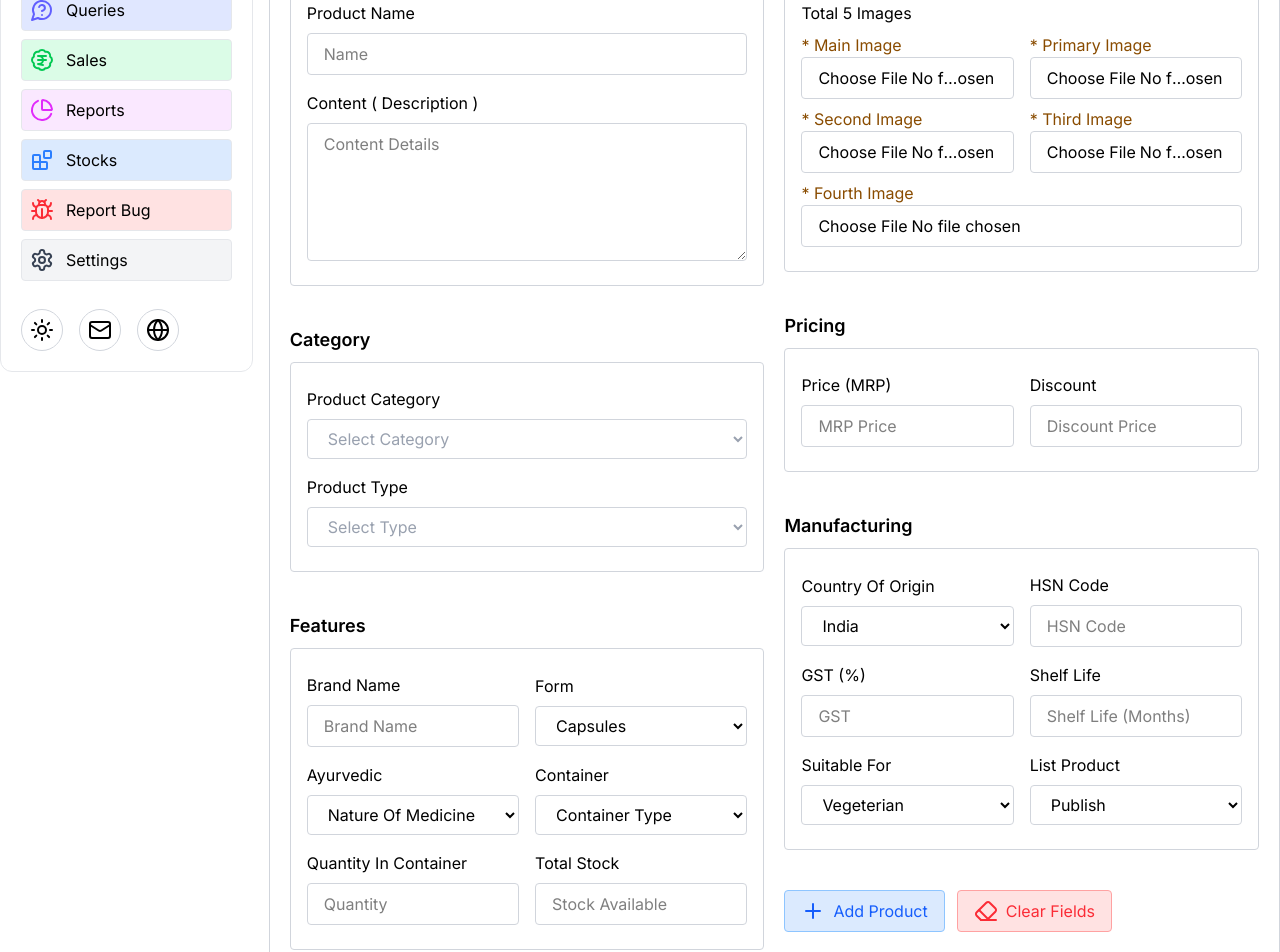
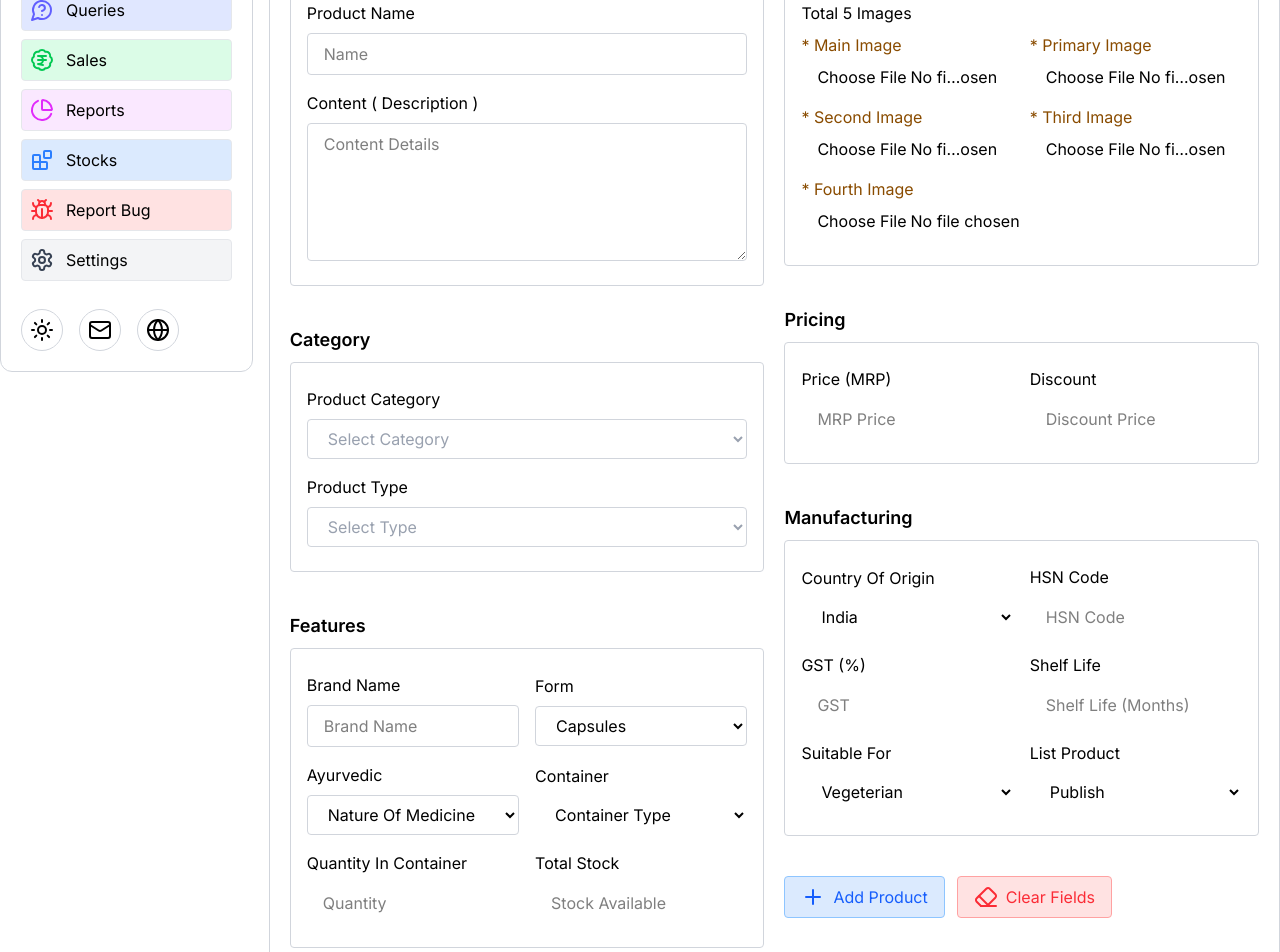
Before and after one commit to Gaurav-Neritic/Neritics_Dashboard, a Next.js app: page /addProduct in a window 1280 px wide. Shown: the part 340-1292 px from the top of the page. Built offline with nearby package versions, Linux system fonts and the light colour scheme.

Commit message:
update tailwindCss color and borderColor variable

```diff
--- a/src/app/(pages)/addProduct/page.tsx
+++ b/src/app/(pages)/addProduct/page.tsx
@@ -122,7 +122,7 @@ const AddProduct = () => {
               <h2 className="text-lg font-semibold antialiased">Description</h2>
             </div>
 
-            <div className="border rounded border-gray-300 dark:border-neutral-600 p-4">
+            <div className="border rounded border-lightBorder dark:border-darkBorder  p-4">
               <div>
                 <div className="w-full py-2">
                   <label className="mb-2">Product Name</label>
@@ -134,7 +134,7 @@ const AddProduct = () => {
                     onChange={(e) => {
                       setTitle(e.target.value);
                     }}
-                    className="block w-full border border-gray-300 outline-none focus:outline-0 px-4 py-2 mt-2 rounded dark:border-neutral-600"
+                    className="block w-full border border-lightBorder dark:border-darkBorder outline-none focus:outline-0 px-4 py-2 mt-2 rounded "
                   />
                 </div>
 
@@ -148,7 +148,7 @@ const AddProduct = () => {
                     onChange={(e) => {
                       setDescription(e.target.value);
                     }}
-                    className="block w-full border border-gray-300 outline-none focus:outline-0 px-4 py-2 mt-2 rounded dark:border-neutral-600"
+                    className="block w-full border border-lightBorder dark:border-darkBorder  outline-none focus:outline-0 px-4 py-2 mt-2 rounded "
                   />
                 </div>
               </div>
@@ -161,7 +161,7 @@ const AddProduct = () => {
               <h2 className="text-lg font-semibold antialiased">Category</h2>
             </div>
 
-            <div className="border dark:border-neutral-600 rounded border-gray-300 p-4 ">
+            <div className="border  rounded border-lightBorder dark:border-darkBorder  p-4 ">
               <div>
                 <div className="w-full py-2">
                   <label>Product Category</label>
@@ -170,7 +170,7 @@ const AddProduct = () => {
                       setCategory(e.target.value);
                     }}
                     required
-                    className="block w-full border border-gray-300 outline-none focus:outline-0 px-4 py-2 rounded text-gray-400 mt-2 dark:border-neutral-600"
+                    className="block w-full border border-lightBorder dark:border-darkBorder  outline-none focus:outline-0 px-4 py-2 rounded text-gray-400 mt-2"
                   >
                     <option>Select Category</option>
                     <option>Category 2</option>
@@ -186,7 +186,7 @@ const AddProduct = () => {
                       setType(e.target.value);
                     }}
                     required
-                    className="block w-full border border-gray-300 outline-none focus:outline-0 px-4 py-2 rounded text-gray-400 mt-2 dark:border-neutral-600"
+                    className="block w-full border border-lightBorder dark:border-darkBorder outline-none focus:outline-0 px-4 py-2 rounded text-gray-400 mt-2"
                   >
                     <option>Select Type</option>
                     <option>Type 2</option>
@@ -204,7 +204,7 @@ const AddProduct = () => {
               <h2 className="text-lg font-semibold antialiased">Features</h2>
             </div>
 
-            <div className="border rounded border-gray-300 p-4 dark:border-neutral-600">
+            <div className="border rounded border-lightBorder dark:border-darkBorder  p-4 ">
               <div>
                 <div className="w-full py-2">
                   <div className="grid grid-cols-2 gap-4 place-items-center ">
@@ -218,7 +218,7 @@ const AddProduct = () => {
                           setBrandName(e.target.value);
                         }}
                         placeholder="Brand Name"
-                        className="w-full border border-gray-300 outline-none focus:outline-0 px-4 py-2 rounded mt-2 dark:border-neutral-600 "
+                        className="w-full border border-lightBorder dark:border-darkBorder  outline-none focus:outline-0 px-4 py-2 rounded mt-2"
                       />
                     </div>
 
@@ -230,7 +230,7 @@ const AddProduct = () => {
                         onChange={(e) => {
                           setForm(e.target.value);
                         }}
-                        className=" w-full border border-gray-300 outline-none focus:outline-0 px-4 py-2 rounded mt-2 dark:border-neutral-600"
+                        className=" w-full border border-lightBorder dark:border-darkBorder  outline-none focus:outline-0 px-4 py-2 rounded mt-2 "
                       >
                         <option>Capsules</option>
                         <option>Oil</option>
@@ -246,7 +246,7 @@ const AddProduct = () => {
                         onChange={(e: any) => {
                           setIsAyurvedic(e.target.value);
                         }}
-                        className=" w-full border border-gray-300 outline-none focus:outline-0 px-4 py-2 rounded mt-2 dark:border-neutral-600"
+                        className=" w-full border border-lightBorder dark:border-darkBorder outline-none focus:outline-0 px-4 py-2 rounded mt-2"
                       >
                         <option>Nature Of Medicine</option>
                         <option>True</option>
@@ -262,7 +262,7 @@ const AddProduct = () => {
                         onChange={(e) => {
                           setContainer(e.target.value);
                         }}
-                        className=" w-full border border-gray-300 outline-none focus:outline-0 px-4 py-2 rounded mt-2 dark:border-neutral-600"
+                        className=" w-full border-lightBorder dark:border-darkBorder  outline-none focus:outline-0 px-4 py-2 rounded mt-2 "
                       >
                         <option>Container Type</option>
                         <option>Bottle</option>
@@ -280,7 +280,7 @@ const AddProduct = () => {
                           setQuantity(e.target.value);
                         }}
                         placeholder="Quantity"
-                        className="w-full border border-gray-300 outline-none focus:outline-0 px-4 py-2 rounded mt-2 dark:border-neutral-600 "
+                        className="w-full border-lightBorder dark:border-darkBorder  outline-none focus:outline-0 px-4 py-2 rounded mt-2  "
                       />
                     </div>
 
@@ -295,7 +295,7 @@ const AddProduct = () => {
                           setStock(e.target.value);
                         }}
                         placeholder="Stock Available"
-                        className="w-full border border-gray-300 outline-none focus:outline-0 px-4 py-2 rounded mt-2 dark:border-neutral-600 "
+                        className="w-full border-lightBorder dark:border-darkBorder  outline-none focus:outline-0 px-4 py-2 rounded mt-2  "
                       />
                     </div>
                   </div>
@@ -313,7 +313,7 @@ const AddProduct = () => {
               <h2 className="text-lg font-semibold antialiased">Images</h2>
             </div>
 
-            <div className="border rounded border-gray-300 p-4 dark:border-neutral-600">
+            <div className="border rounded border-lightBorder dark:border-darkBorder  p-4 ">
               <div>
                 <div className="w-full py-2">
                   <label>Total 5 Images</label>
@@ -329,7 +329,7 @@ const AddProduct = () => {
                         onChange={(e: any) => {
                           setMainImage(e.target.files[0]);
                         }}
-                        className="block w-full border border-gray-300 outline-none focus:outline-0 px-4 py-2 rounded cursor-pointer bg-gray-00 dark:border-neutral-600"
+                        className="block w-full border-lightBorder dark:border-darkBorder  outline-none focus:outline-0 px-4 py-2 rounded cursor-pointer bg-gray-00 "
                       />
                     </div>
                     <div className="relative">
@@ -342,7 +342,7 @@ const AddProduct = () => {
                         onChange={(e: any) => {
                           setPrimaryImage(e.target.files[0]);
                         }}
-                        className="block w-full border border-gray-300 outline-none focus:outline-0 px-4 py-2 rounded cursor-pointer bg-gray-00 dark:border-neutral-600"
+                        className="block w-full border-lightBorder dark:border-darkBorder  outline-none focus:outline-0 px-4 py-2 rounded cursor-pointer bg-gray-00 "
                       />
                     </div>
                   </div>
@@ -357,7 +357,7 @@ const AddProduct = () => {
                         onChange={(e: any) => {
                           setSecondImage(e.target.files[0]);
                         }}
-                        className="block w-full border border-gray-300 outline-none focus:outline-0 px-4 py-2 rounded cursor-pointer bg-gray-00 dark:border-neutral-600"
+                        className="block w-full border-lightBorder dark:border-darkBorder  outline-none focus:outline-0 px-4 py-2 rounded cursor-pointer bg-gray-00 "
                       />
                     </div>
                     <div className="relative">
@@ -371,7 +371,7 @@ const AddProduct = () => {
                         onChange={(e: any) => {
                           setThirdImage(e.target.files[0]);
                         }}
-                        className="block w-full border border-gray-300 outline-none focus:outline-0 px-4 py-2 rounded cursor-pointer bg-gray-00 dark:border-neutral-600"
+                        className="block w-full border-lightBorder dark:border-darkBorder  outline-none focus:outline-0 px-4 py-2 rounded cursor-pointer bg-gray-00 "
                       />
                     </div>
                   </div>
@@ -386,7 +386,7 @@ const AddProduct = () => {
                       onChange={(e: any) => {
                         setFourthImage(e.target.files[0]);
                       }}
-                      className="block w-full border border-gray-300 outline-none focus:outline-0 px-4 py-2 rounded cursor-pointer bg-gray-00 dark:border-neutral-600"
+                      className="block w-full border-lightBorder dark:border-darkBorder  outline-none focus:outline-0 px-4 py-2 rounded cursor-pointer bg-gray-00 "
                     />
                   </div>
                 </div>
@@ -400,7 +400,7 @@ const AddProduct = () => {
               <h2 className="text-lg font-semibold antialiased">Pricing</h2>
             </div>
 
-            <div className="border rounded border-gray-300 p-4 dark:border-neutral-600">
+            <div className="border rounded border-lightBorder dark:border-darkBorder  p-4 ">
               <div>
                 <div className="w-full py-2">
                   <div className="flex items-center justify-center gap-4">
@@ -414,7 +414,7 @@ const AddProduct = () => {
                         onChange={(e) => {
                           setPrice(e.target.value);
                         }}
-                        className="block w-full border border-gray-300 outline-none focus:outline-0 px-4 py-2 rounded mt-2 dark:border-neutral-600 "
+                        className="block w-full border-lightBorder dark:border-darkBorder  outline-none focus:outline-0 px-4 py-2 rounded mt-2  "
                       />
                     </div>
                     <div>
@@ -427,7 +427,7 @@ const AddProduct = () => {
                         onChange={(e) => {
                           setDiscount(e.target.value);
                         }}
-                        className="block w-full border border-gray-300 outline-none focus:outline-0 px-4 py-2 rounded mt-2 dark:border-neutral-600"
+                        className="block w-full border-lightBorder dark:border-darkBorder  outline-none focus:outline-0 px-4 py-2 rounded mt-2 "
                       />
                     </div>
                   </div>
@@ -444,7 +444,7 @@ const AddProduct = () => {
               </h2>
             </div>
 
-            <div className="border rounded border-gray-300 p-4 dark:border-neutral-600">
+            <div className="border rounded border-lightBorder dark:border-darkBorder  p-4 ">
               <div>
                 <div className="w-full py-2">
                   <div className="grid grid-cols-2 gap-4 place-items-center ">
@@ -455,7 +455,7 @@ const AddProduct = () => {
                           setCoo(e.target.value);
                         }}
                         required
-                        className="w-full border border-gray-300 outline-none focus:outline-0 px-4 py-2 rounded mt-2 dark:border-neutral-600 "
+                        className="w-full border-lightBorder dark:border-darkBorder  outline-none focus:outline-0 px-4 py-2 rounded mt-2  "
                       >
                         <option>India</option>
                         <option>USA</option>
@@ -474,7 +474,7 @@ const AddProduct = () => {
                         onChange={(e) => {
                           setHsnCode(e.target.value);
                         }}
-                        className="block w-full border border-gray-300 outline-none focus:outline-0 px-4 py-2 rounded mt-2 dark:border-neutral-600 "
+                        className="block w-full border-lightBorder dark:border-darkBorder  outline-none focus:outline-0 px-4 py-2 rounded mt-2  "
                       />
                     </div>
 
@@ -488,7 +488,7 @@ const AddProduct = () => {
                         onChange={(e) => {
                           setGst(e.target.value);
                         }}
-                        className="block w-full border border-gray-300 outline-none focus:outline-0 px-4 py-2 rounded mt-2 dark:border-neutral-600"
+                        className="block w-full border-lightBorder dark:border-darkBorder  outline-none focus:outline-0 px-4 py-2 rounded mt-2 "
                       />
                     </div>
 
@@ -502,7 +502,7 @@ const AddProduct = () => {
                         onChange={(e) => {
                           setShelfLife(e.target.value);
                         }}
-                        className="block w-full border border-gray-300 outline-none focus:outline-0 px-4 py-2 rounded mt-2 dark:border-neutral-600"
+                        className="block w-full border-lightBorder dark:border-darkBorder  outline-none focus:outline-0 px-4 py-2 rounded mt-2 "
                       />
                     </div>
 
@@ -513,7 +513,7 @@ const AddProduct = () => {
                         onChange={(e) => {
                           setSuitableFor(e.target.value);
                         }}
-                        className=" w-full border border-gray-300 outline-none focus:outline-0 px-4 py-2 rounded mt-2 dark:border-neutral-600"
+                        className=" w-full border-lightBorder dark:border-darkBorder  outline-none focus:outline-0 px-4 py-2 rounded mt-2 "
                       >
                         <option>Vegeterian </option>
                         <option>Non Vegeterian </option>
@@ -528,7 +528,7 @@ const AddProduct = () => {
                           onChange={(e) => {
                             setPublish(e.target.value);
                           }}
-                          className="w-full border border-gray-300 outline-none focus:outline-0 px-4 py-2 rounded mt-2 dark:border-neutral-600 "
+                          className="w-full border-lightBorder dark:border-darkBorder  outline-none focus:outline-0 px-4 py-2 rounded mt-2  "
                         >
                           <option>Publish</option>
                           <option>UnList</option>
--- a/src/app/(pages)/productList/page.tsx
+++ b/src/app/(pages)/productList/page.tsx
@@ -42,7 +42,7 @@ const ProductList = () => {
 
   return (
     <section className="p-5">
-      <div className="border px-4 py-2 rounded border-gray-300 dark:border-neutral-700">
+      <div className="border px-4 py-2 rounded border-lightBorder dark:border-darkBorder ">
         <div className="flex items-center justify-start gap-3">
           <SlidersHorizontal />
           <select className="border border-gray-400 px-3 py-1 rounded outline-none">
@@ -76,8 +76,8 @@ const ProductList = () => {
 
       {/* Products List */}
       <div className="py-5">
-        <div className="p-1 h-screen border border-gray-300 dark:border-neutral-700 rounded ">
-          <div className="m-5  border border-gray-300 dark:border-neutral-700 rounded">
+        <div className="p-1 h-screen border border-lightBorder dark:border-darkBorder  rounded ">
+          <div className="m-5  border border-lightBorder dark:border-darkBorder  rounded">
             <div className=" py-3 grid grid-cols-6 place-items-center ">
               <h1>Products Id</h1>
               <h1>Products Name</h1>
--- a/src/app/layout.tsx
+++ b/src/app/layout.tsx
@@ -31,10 +31,10 @@ export default function RootLayout({
         className={`${inter.className} ${geistMono.variable} antialiased max-w-[85rem] mx-auto dark:bg-darkMode dark:text-white`}
       >
         <div className="grid grid-cols-[1fr_4fr] gap-4">
-          <div className=" my-5 border-gray-200 border h-fit dark:border-neutral-600 rounded-xl top-1 sticky">
+          <div className=" my-5 border-lightBorder border h-fit dark:border-darkBorder rounded-xl top-1 sticky">
             <SidebarNav />
           </div>
-          <div className=" my-5 border border-gray-300 dark:border-neutral-600 rounded-xl ">
+          <div className=" my-5 border border-lightBorder dark:border-darkBorder rounded-xl ">
             <AccessibilityMenu />
             {children}
             <Toaster position="top-center" reverseOrder={false} />
--- a/src/components/DeletePoup.tsx
+++ b/src/components/DeletePoup.tsx
@@ -55,7 +55,7 @@ const DeletePoup = ({
         <div className="flex justify-end space-x-3">
           <button
             onClick={onClose}
-            className="px-4 py-2 border border-gray-300 rounded-md text-gray-700 dark:text-gray-300 hover:bg-gray-100 dark:hover:bg-neutral-700"
+            className="px-4 py-2 border rounded-md border-lightBorder dark:border-darkBorder  dark:text-gray-300 hover:bg-gray-100 dark:hover:bg-neutral-700"
           >
             Cancel
           </button>
--- a/src/components/MainPage/Activity.tsx
+++ b/src/components/MainPage/Activity.tsx
@@ -11,7 +11,7 @@ const Activity = () => {
         setIsHovered(!isHovered);
     };
     return (
-        <div className="border my-5 p-4 rounded border-gray-200 dark:border-neutral-700">
+        <div className="border my-5 p-4 rounded border-lightBorder  dark:border-darkBorder">
             <div className="flex items-center justify-between ">
                 <h1 className="uppercase font-semibold text-gray-600 dark:text-gray-200">
                     Market Overview
--- a/src/components/Navbar/AccessibilityMenu.tsx
+++ b/src/components/Navbar/AccessibilityMenu.tsx
@@ -4,8 +4,8 @@ import React from "react";
 
 const AccessibilityMenu = () => {
   return (
-    <div className="flex items-center justify-between p-5 gap-3 border-b border-gray-300 dark:border-neutral-700 m-5">
-      <div className="flex gap-5 border border-gray-300 px-3 py-2 rounded dark:border-neutral-600">
+    <div className="flex items-center justify-between p-5 gap-3 border-b border-lightBorder dark:border-darkBorder  m-5">
+      <div className="flex gap-5 border  px-3 py-2 rounded border-lightBorder dark:border-darkBorder ">
         <Link
           href={"/notifications"}
           className="flex items-center justify-center gap-2 group cursor-pointer"
--- a/src/components/Navbar/Navbar.tsx
+++ b/src/components/Navbar/Navbar.tsx
@@ -20,7 +20,7 @@ import ToggleMode from "@/components/Theme/ToggleMode";
 
 const SidebarNav = () => {
   return (
-    <section className="p-5 border-gray-300">
+    <section className="p-5 border-lightBorder dark:border-darkBorder ">
       {/* logo Dashboard */}
       <div className="flex items-center justify-center py-3 ">
         <Link
--- a/src/components/StockPage/StockTable.tsx
+++ b/src/components/StockPage/StockTable.tsx
@@ -82,7 +82,7 @@ const StocksTable = () => {
     <section className="p-5">
       <h1 className="text-2xl font-bold mb-6">Stocks In Inventory</h1>
       {/* Products List */}
-      <div className="border border-gray-300 dark:border-neutral-700 rounded">
+      <div className="border border-lightBorder dark:border-darkBorder  rounded">
         <div className=" py-3 px-5 grid grid-cols-8 place-items-center ">
           <h1 className="col-span-2 w-full truncate">Id</h1>
           <h1 className="col-span-3 w-full truncate">Name</h1>
```
Also changed, not shown: src/components/MainPage/DashBoardStats.tsx (+4 -4 lines), src/components/MainPage/Overview.tsx (+4 -4 lines), src/components/QueriesPage/QueriesTable.tsx (+6 -6 lines).
